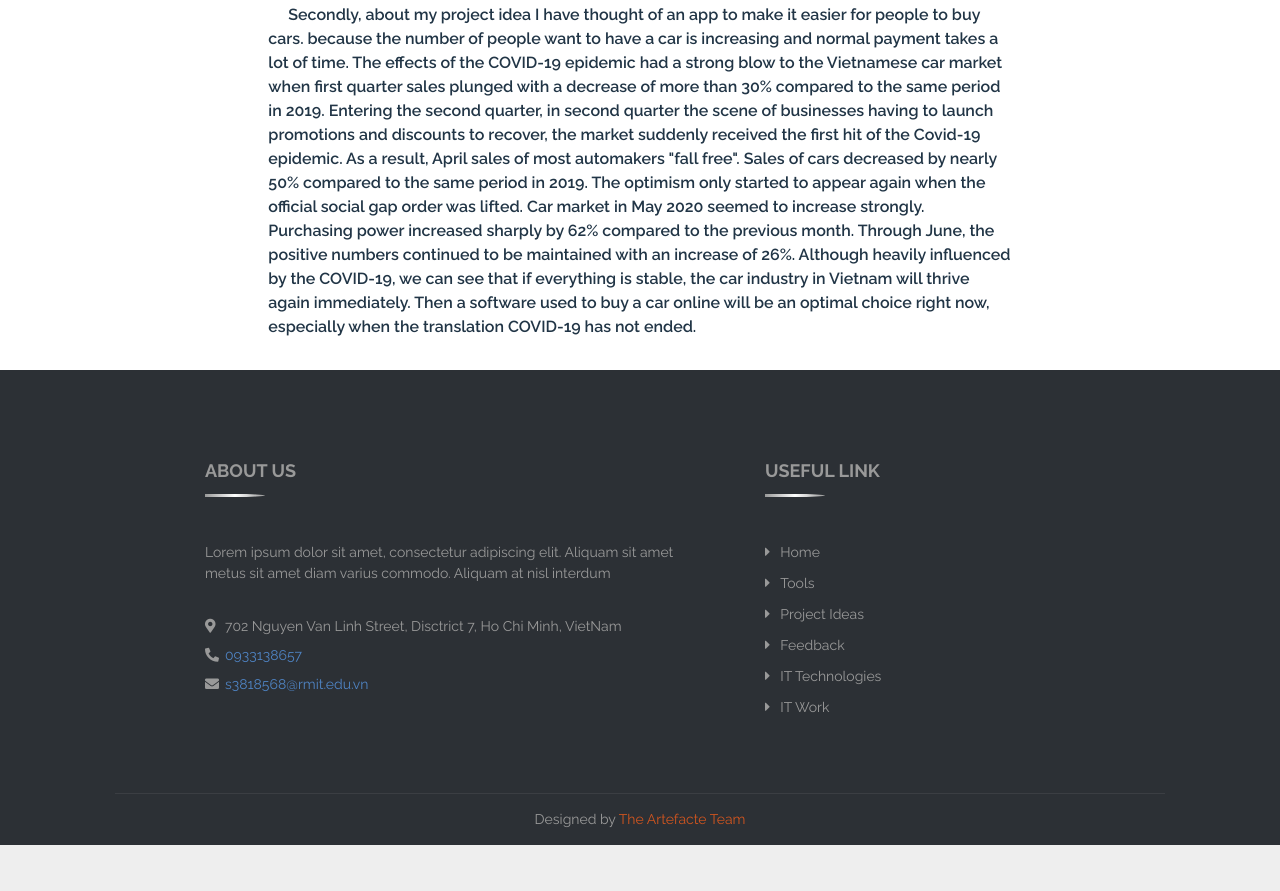
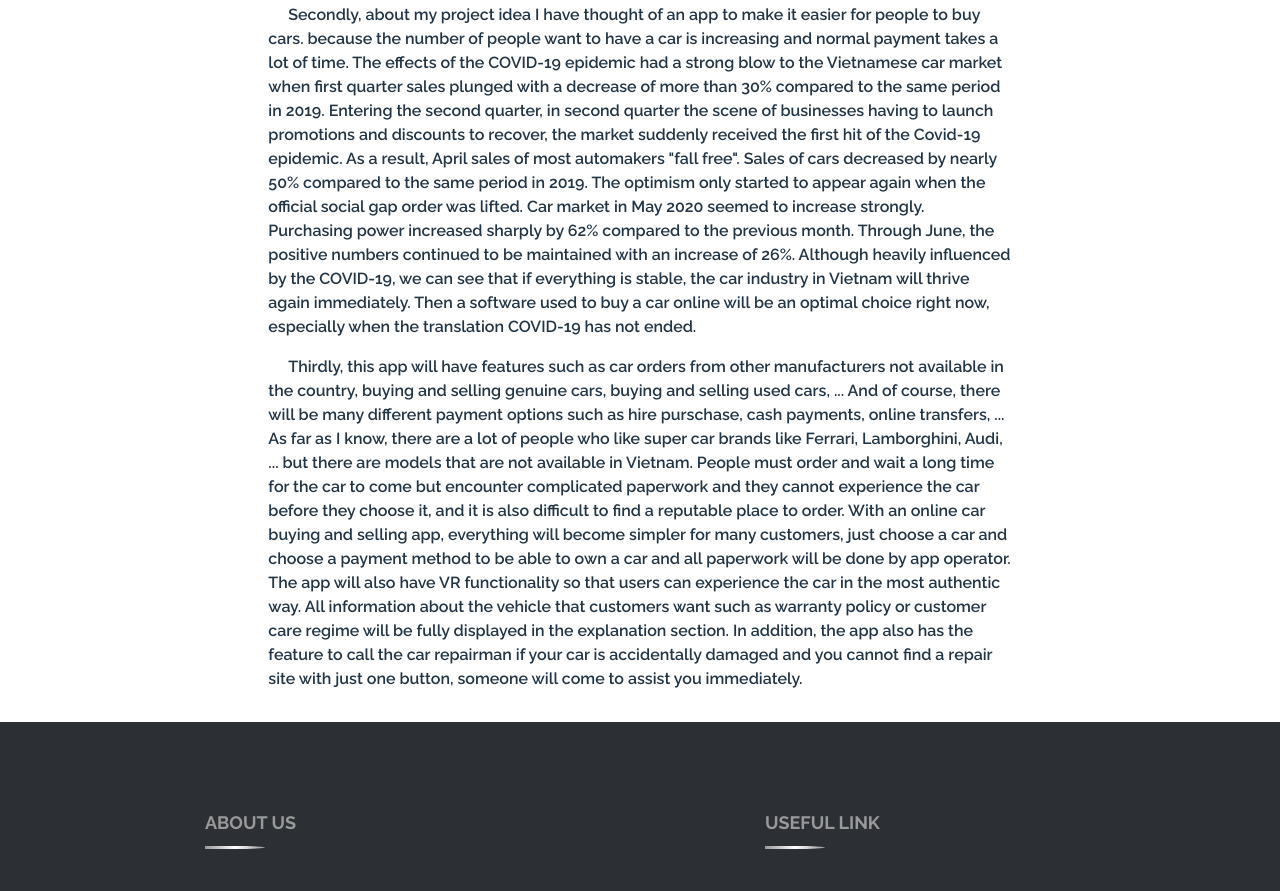
Before and after one commit to S3818568vn/s3818568.github.io, a plain HTML site: page project-ideas.html in a window 1280 px wide. Shown: the part 543-1434 px from the top of the page. Before the commit the page ends 1388 px from the top, so only its background shows below. Drawn offline with nearby package versions, Linux system fonts and the light colour scheme; files whose address does not match are found by name.

Commit message:
Update project-ideas.html

```diff
--- a/project-ideas.html
+++ b/project-ideas.html
@@ -88,7 +88,10 @@
                                 First, I want to talk about the thing that inspired me to IT is gaming. From the first time I came into the game I was very charismatic, and I have always wanted to be a game programmer. IT has many things that fascinate me, and I always think that the technology of IT can change the future in a more disruptive way. The technological innovation I want to see the most sounds a bit weird, but I have always wanted a mind-reading shopping cart. It will make shopping become much more convenient. Although I really like games, I have another passion for the car. I love super cars and have always dreamed of owning it one day and my goal is to become a Senior IT Executive at Porsche. However, this job requires me to have at least 3 years of experience working in the same position at a multinational company which mean project to have experience in car industry, Microsoft Dynamic Navision, SAP and IT market will help me a lot.
                             </p>
                             <p style="text-indent: 20px;">
-Secondly, about my project idea I have thought of an app to make it easier for people to buy cars. because the number of people want to have a car is increasing and normal payment takes a lot of time. The effects of the COVID-19 epidemic had a strong blow to the Vietnamese car market when first quarter sales plunged with a decrease of more than 30% compared to the same period in 2019. Entering the second quarter, in second quarter the scene of businesses having to launch promotions and discounts to recover, the market suddenly received the first hit of the Covid-19 epidemic. As a result, April sales of most automakers "fall free". Sales of cars decreased by nearly 50% compared to the same period in 2019. The optimism only started to appear again when the official social gap order was lifted. Car market in May 2020 seemed to increase strongly. Purchasing power increased sharply by 62% compared to the previous month. Through June, the positive numbers continued to be maintained with an increase of 26%. Although heavily influenced by the COVID-19, we can see that if everything is stable, the car industry in Vietnam will thrive again immediately. Then a software used to buy a car online will be an optimal choice right now, especially when the translation COVID-19 has not ended.                            </p>
+                                Secondly, about my project idea I have thought of an app to make it easier for people to buy cars. because the number of people want to have a car is increasing and normal payment takes a lot of time. The effects of the COVID-19 epidemic had a strong blow to the Vietnamese car market when first quarter sales plunged with a decrease of more than 30% compared to the same period in 2019. Entering the second quarter, in second quarter the scene of businesses having to launch promotions and discounts to recover, the market suddenly received the first hit of the Covid-19 epidemic. As a result, April sales of most automakers "fall free". Sales of cars decreased by nearly 50% compared to the same period in 2019. The optimism only started to appear again when the official social gap order was lifted. Car market in May 2020 seemed to increase strongly. Purchasing power increased sharply by 62% compared to the previous month. Through June, the positive numbers continued to be maintained with an increase of 26%. Although heavily influenced by the COVID-19, we can see that if everything is stable, the car industry in Vietnam will thrive again immediately. Then a software used to buy a car online will be an optimal choice right now, especially when the translation COVID-19 has not ended.                            </p>
+                            </p>
+                        <p style="text-indent: 20px;">
+                                Thirdly, this app will have features such as car orders from other manufacturers not available in the country, buying and selling genuine cars, buying and selling used cars, ... And of course, there will be many different payment options such as hire purschase, cash payments, online transfers, ... As far as I know, there are a lot of people who like super car brands like Ferrari, Lamborghini, Audi, ... but there are models that are not available in Vietnam. People must order and wait a long time for the car to come but encounter complicated paperwork and they cannot experience the car before they choose it, and it is also difficult to find a reputable place to order. With an online car buying and selling app, everything will become simpler for many customers, just choose a car and choose a payment method to be able to own a car and all paperwork will be done by app operator. The app will also have VR functionality so that users can experience the car in the most authentic way. All information about the vehicle that customers want such as warranty policy or customer care regime will be fully displayed in the explanation section. In addition, the app also has the feature to call the car repairman if your car is accidentally damaged and you cannot find a repair site with just one button, someone will come to assist you immediately.
                         </div>
                     </div>
                 </div>
```
